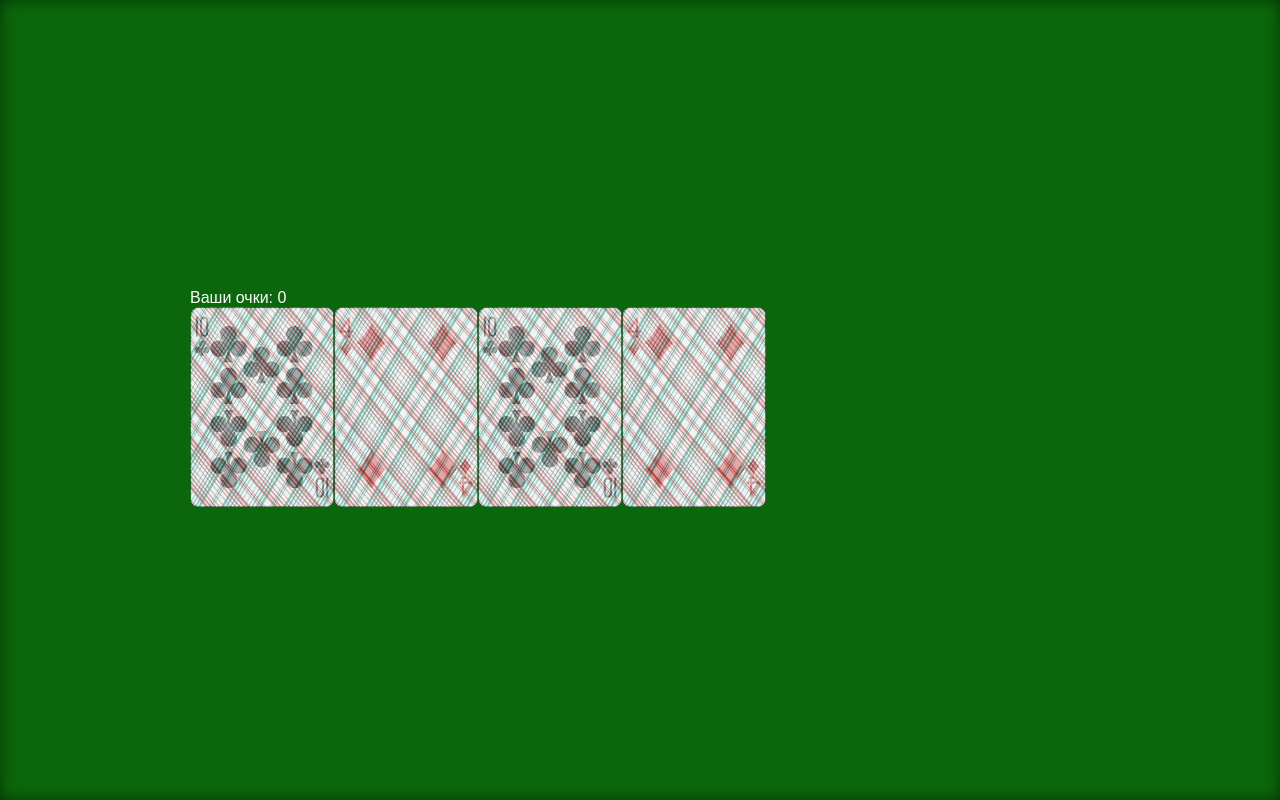
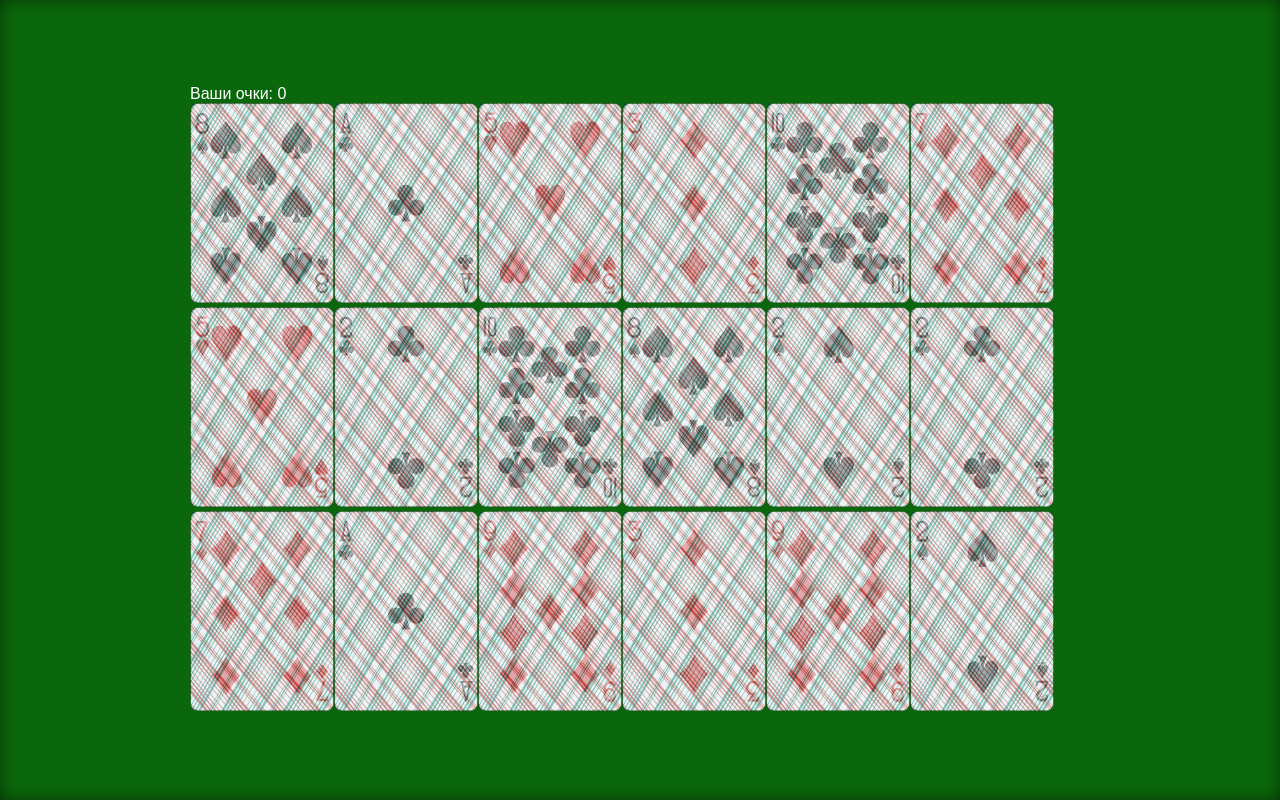
Before and after one commit to xsenia/memory-react, a React (Create React App) app: page / in a window 1280 px wide. Both pictures are taken after a click on the button "Старт". Built offline with nearby package versions, Linux system fonts and the light colour scheme.

Commit message:
very well, no timer

```diff
--- a/src/Components/App/App.js
+++ b/src/Components/App/App.js
@@ -4,6 +4,12 @@
 import Button from '../Button/Button';
 import logo from '../../Resources/Images/StartGame.png';
 import Engine from '../engine';
+
+/*const GameState = {
+  finished: 'finished',
+  start: 'start',
+  game: 'game'
+}*/
 
 class App extends Component {
 
@@ -14,12 +20,14 @@
     };
 
 
-    let cardsAmount = 4/2;
+    let cardsAmount = 9; //to do 9
 
-    const gameFinished = () => {this.setState({gameState: 'finished'})};
+    const gameFinished = () => this.setState({gameState: 'finished'});
 
     const settings = {amount: cardsAmount, timeOut: 5};
     this.engine = new Engine(gameFinished, settings);
+
+
   }
 
 
@@ -33,17 +41,11 @@
   render() {
     //получить из движка очки и передать в кардс контрол
     let score = this.engine.getScore();
-    const gameCards = this.gameCards;
-
-    let guessedPair = this.engine.getGuessed();
 
     if (this.state.gameState === 'game') {
         return <CardsControl
-        engine={this.engine}
-        score={score}
-        gameCards={gameCards}
-        guessedPair = {guessedPair}
-      />
+          engine={this.engine}
+        />
     } else if (this.state.gameState === 'finished') {
         return (<div id="intro" className="intro">
           <img src={logo} className="App-logo" alt="Начать игру Start" />
--- a/src/Components/CardsControl/CardsControl.js
+++ b/src/Components/CardsControl/CardsControl.js
@@ -1,29 +1,23 @@
 import React, { Component } from 'react';
 import Card from '../Card/Card';
 import Score from '../Score/Score';
-/*import Button from '../Button/Button';
-import logo from '../../Resources/Images/StartGame.png';*/
-
-
-import cardDeck from '../cardDeck';
-import getCardsArray from '../getCardsArray';
-
+import cardsArr from '../getCardsArray';
+/*import Timer from '../timer';*/
 
 class CardsControl extends Component {
 
   constructor(props,state) {
     super(props);
-   /* console.log('props',props);*/
-   /*let gameState = this.state.gameState;*/
-    this.gameCards = getCardsArray(cardDeck);
-    const gameCards = this.gameCards;//колода карт
+    const gameCards = cardsArr;
     this.state = {
-      gameCards: gameCards, //карты в игре пришли из апп
-      stateCard: null, //просто первая карта в стейте
-      score: this.props.score,
-      guessedPair: 0,
-      gameWin: false //??
+      gameCards, //gameCards: gameCards,
+      firstCard: null //просто первая карта в стейте
     };
+
+    /*таймер*/
+    /*const finishCallback = this.turnOff;
+    const timeout = 1000;
+    this.timer = new Timer(finishCallback, timeout);*/
   }
 
   componentDidMount() {
@@ -31,11 +25,21 @@
   }
 
   timerTurnCard = () => {
+    let turnTimeout = () => {
+      const cards = this.state.gameCards;
+      const gameCardsClosed = cards.map((card, i) => {
+        card.opened = false;
+        return card;
+      });
+      this.setState({gameCards: gameCardsClosed});
+    }
+    setTimeout(turnTimeout, 1000);
+  }
 
-    setTimeout(() => {
+ /* turnOff = () => {
     const gameCardsClose = () => {
-        const cloneGameCards = this.state.gameCards.slice(0);
-        const gameCardsClosed = cloneGameCards.map((card, i) => {
+      const cards = this.state.gameCards.slice(0);
+      const gameCardsClosed = cards.map((card, i) => {
         card.opened = false;
         return card;
       });
@@ -43,88 +47,52 @@
     };
     const gameCardsClosed = gameCardsClose();
     this.setState({gameCards: gameCardsClosed});
-    }, 1000);
+  }*/
+
+
+
+  turnCard = (cardId) => {
+    const cards = this.state.gameCards;//кешируем массив карт игры, после первого раза берем измененный массив из стейта
+    if (this.state.firstCard) { //вторая карта
+        cards[cardId].opened = true;
+        this.compare(cardId);//вот она, функция савнения
+        this.setState({
+          firstCard: null,
+          gameCards: cards
+        });
+    } else { //первая карта
+      cards[cardId].opened = true;
+      this.setState({
+        firstCard: cards[cardId],
+        gameCards: cards
+      });
+    }
+  }
+
+  compare = (cardId) => {
+    const firstCard = this.state.firstCard; //Первая карта из стейта
+    const secondCard = this.state.gameCards[cardId]; //Вторая карта только что кликнутая
+    if (firstCard.id !== secondCard.id && firstCard.name === secondCard.name) {
+      firstCard.guessed = true;
+      secondCard.guessed = true;
+      this.props.engine.updateScore();//запускаем из движка увеличение очков и отгаданных пар
+    } else if (firstCard.id !== secondCard.id && firstCard.name !== secondCard.name) {
+      this.props.engine.updateScore(true);//запускаем из движка уменьшение очков
+    }
+    firstCard.opened = false;
+    secondCard.opened = false;
   }
 
 
-  turnCard = (cardId) => {
-
-    const cloneGameCards = this.state.gameCards.slice(0);//создаем клон массива карт игры, после первого раза берем измененный массив из стейта
-
-    //если кликнутая карта не угадана
-    if (cloneGameCards[cardId].guessed !== true) {
-
-      cloneGameCards[cardId].opened = true;//в массиве у открытой карты  меняем состояние открыто на true
-      const openCard = cloneGameCards[cardId]; //сохраняем открытую карту
-      this.setState({
-        gameCards: cloneGameCards,//заменяем рандомный массив полученным массивом из тех же карт, но с одной открытой картой
-        stateCard: openCard //сохраняем первую открытую карту
-      });
-
-      const stateCard = this.state.stateCard;
-
-      /*если в стейте уже есть карта, т.е. если кликнули по второй карте*/
-      if ( stateCard !== null && stateCard.guessed === false/* && openCard.guessed === false*/) {
-
-        if (stateCard.name === openCard.name && stateCard.id !== openCard.id) {
-
-          setTimeout(() => {
-
-            openCard.guessed = true;
-            cloneGameCards[stateCard.id].guessed = true;
-            //запускаем из движка увеличение отгаданных пар
-            this.props.engine.updateScore();
-            //получаем из движка кол-во угаданных пар чтобы отправить в стейт
-            const guessedPair = this.props.engine.getGuessed();
-
-            const score = this.props.engine.getScore();
-            console.log('score: ',score);
-
-            this.setState({
-                stateCard: null,
-                score: score,
-                guessedPair: guessedPair
-            }/*, () => console.log('CCstate',this.state)*/);
-
-          }, 1000);
-        } else if (stateCard.name !== openCard.name &&
-          stateCard.id !== openCard.id) {
-          let func = () => {
-
-            openCard.opened = false;
-            cloneGameCards[stateCard.id].opened = false;
-
-            //запускаем из движка увеличение отгаданных пар
-            this.props.engine.updateScore(true);
-            //получаем из движка кол-во угаданных пар чтобы отправить в стейт
-            const guessedPair = this.props.engine.getGuessed();
-
-            const score = this.props.engine.getScore();
-
-
-            this.setState({
-                stateCard: null,
-                score: score,
-                guessedPair: guessedPair
-            }/*, () => console.log('CCCstate',this.state)*/);
-          }
-          setTimeout(func, 1000);
-        }
-
-      }
-
-    }
-  };
 
 
 
   render(){
+    let score = this.props.engine.getScore();
 
-    return (<div>
-
-        <Score
-          score = {this.state.score}
-        />
+    return (
+      <div>
+        <Score score = {score} />
 
         <div className="cardsWrap">
           {this.state.gameCards.map((card, i) =>
@@ -138,7 +106,8 @@
               />
           )}
         </div>
-      </div>)
+      </div>
+    )
 
   }
 
--- a/src/Components/engine.js
+++ b/src/Components/engine.js
@@ -9,7 +9,7 @@
   }
 
 
-  getGuessedCardsAmount(){
+  _updateGuessedCardsAmount(){
     //дергаешь, когда угадали очередную пару
     this.guessedCardsAmount += 1;
   }
@@ -20,15 +20,14 @@
       this.score -= this.guessedCardsAmount * 42;
     }
     else{
-      this.getGuessedCardsAmount();
+      this._updateGuessedCardsAmount();
       this.score += (this.amount - this.guessedCardsAmount) * 42;
 
-    }
-
-    if (this.amount === this.guessedCardsAmount) {
-      this.gameFinished();
-      this.score = 0;
-      this.guessedCardsAmount = 0;
+      if (this.amount === this.guessedCardsAmount) {
+        this.gameFinished();
+        /*this.score = 0;
+        this.guessedCardsAmount = 0;*/
+      }
     }
 
   }
--- a/src/Components/getCardsArray.js
+++ b/src/Components/getCardsArray.js
@@ -1,18 +1,23 @@
+import cardDeck from './cardDeck';
+
 const getCardsArray = (cardsArray) => {
+  if(!cardsArray || !cardsArray.length) {
+    return null;
+  } else {
     //функция перемешивания массива:
-    function compareRandom(a, b) {
-      return Math.random() - 0.5;
+    function randomizeArray(arr){
+      return arr.sort(() => Math.random() - 0.5);
     }
     //новый перемешанный массив:
-    const randomCardArr = cardsArray.sort(compareRandom);
+    const randomCardArr = randomizeArray(cardsArray);
     //укороченный до 9 массив:
     //const randomArrShot = randomCardArr.slice(0,9);
-    const randomArrShot = randomCardArr.slice(0,2);
+    const randomArrShot = randomCardArr.slice(0,9);
     //удвоенный массив:
     const randomArrDuble = randomArrShot.concat(randomArrShot);
     //перемешанный удвоенный массив:
-    const randomArrDubleRandom = randomArrDuble.sort(compareRandom);
-    let gameCards = randomArrDubleRandom.map((card, i) => {
+    const randomArrDubleRandom = randomizeArray(randomArrDuble);
+    const gameCards = randomArrDubleRandom.map((card, i) => {
       const oneCard = {
           id: i,
           name: card,
@@ -21,11 +26,13 @@
       };
       return oneCard;
     });
-    //console.log(gameCards);
     //массив с играющими картами:
     return gameCards;
   } //return gameCards;
 
+}
+
+const cardsArr = getCardsArray(cardDeck);
 
 
-export default getCardsArray;
+export default cardsArr;
--- /dev/null
+++ b/src/Components/timer.js
@@ -0,0 +1,24 @@
+class Timer {
+
+  constructor(finishCallback, timeout){
+    this.finishCallback = finishCallback;
+    this.timeout = timeout || 5000;
+    console.log('this.finishCallback -- ',this.finishCallback);
+  }
+
+  //this.finishCallback - перевернуть все открытые карты, т.е. убрать open
+
+  start() {
+    this.finishCallback();
+  }
+
+  clear(){
+    clearTimeout(this.finishCallback);
+  }
+
+
+
+}
+
+
+export default Timer;
--- a/src/index.css
+++ b/src/index.css
@@ -144,6 +144,7 @@
 
 div[data-guessed="true"] {
   background: none;
+  pointer-events: none;
 }
 div[data-guessed="true"] img{
    opacity: 0;
```
Also changed, not shown: src/engine.txt. Lines whose indentation alone changed are shown as unchanged.
